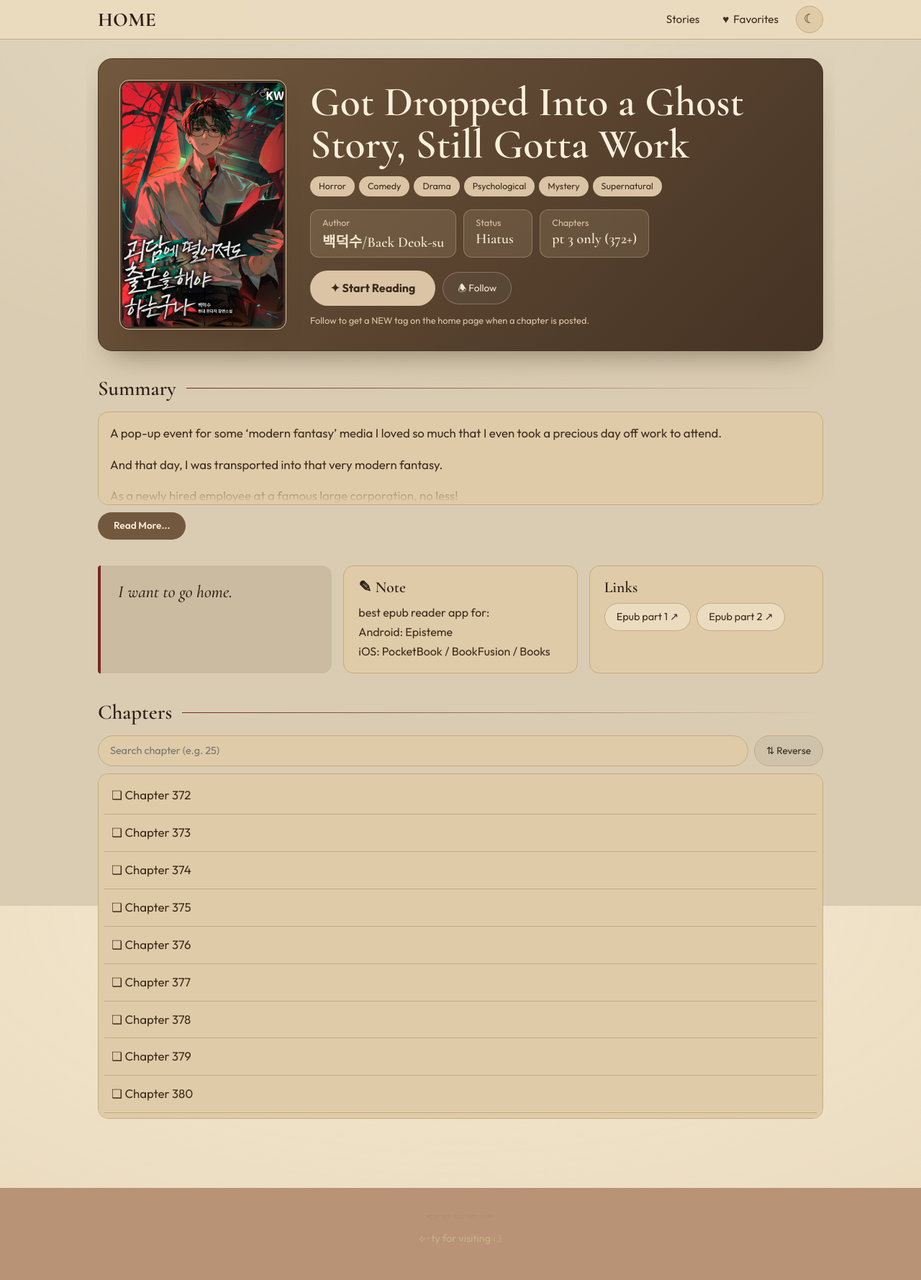
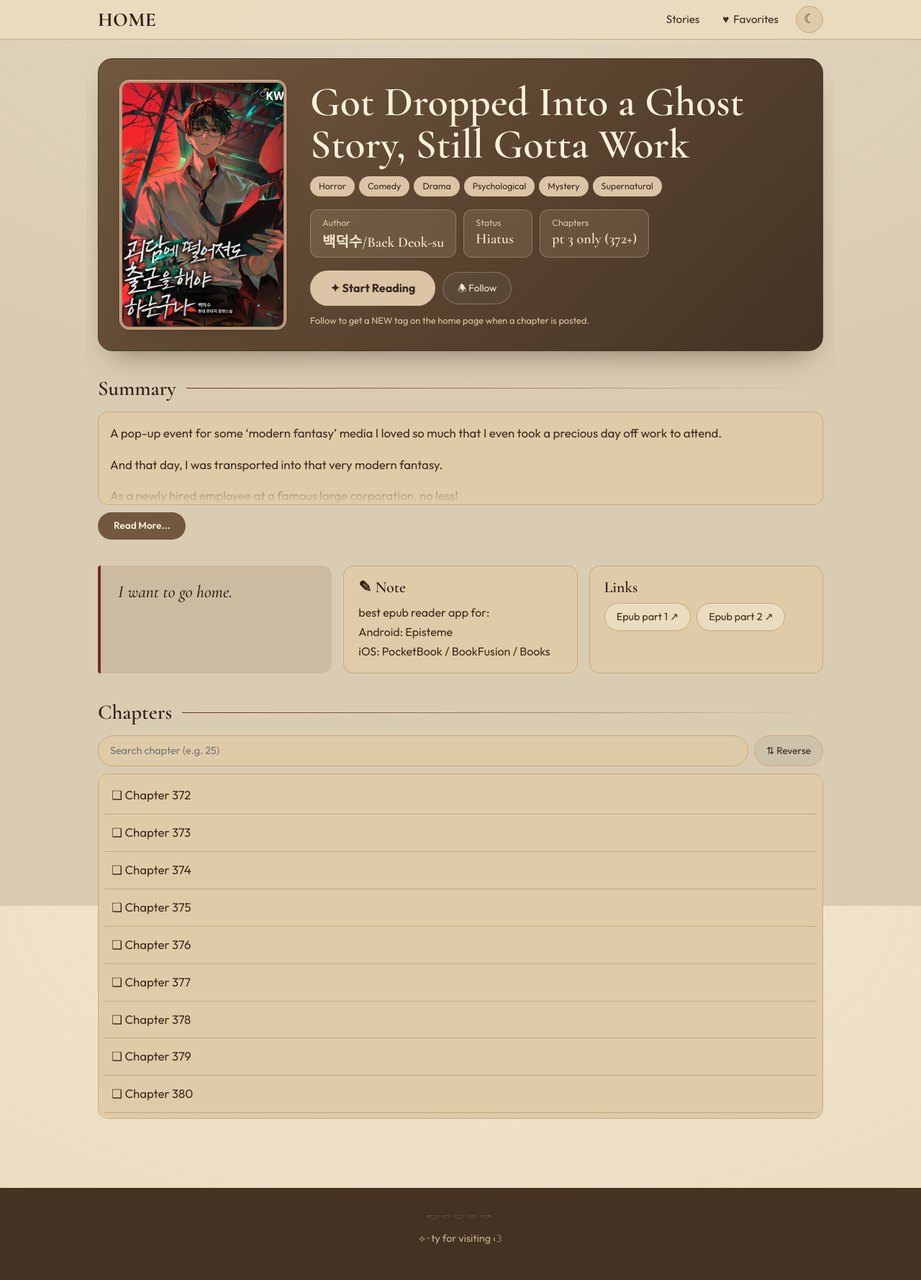
Before and after one commit to soleumn/soleumn.github.io, a Jekyll site: the page built from _novels/gsgw.md, in a window 1280 px wide. Shown: the whole page at 72% size. Built offline with Jekyll 4.4.1, drawn with Linux system fonts in a browser that asks for light colours.

Commit message:
Update site.css

```diff
--- a/assets/css/site.css
+++ b/assets/css/site.css
@@ -328,7 +328,7 @@ html[data-site-theme="light"] .novel-hero {
   --accent-soft: rgba(219, 196, 165, .14);
   color: var(--texto-principal);
 }
-html[data-site-theme="light"] .novel-cover { border-color: #443223; outline-color: #dbc4a5; }
+html[data-site-theme="light"] .novel-cover { border-color: #B89375; outline-color: #dbc4a5; }
 
 /* etiquetas preenchidas */
 html[data-site-theme="light"] .chips li {
@@ -336,7 +336,7 @@ html[data-site-theme="light"] .chips li {
 }
 
 /* rodapé em faixa escura */
-html[data-site-theme="light"] .site-footer { background: #B89375; color: #c9b08a; border-top: 0; }
+html[data-site-theme="light"] .site-footer { background: #443223; color: #c9b08a; border-top: 0; }
 html[data-site-theme="light"] .foot-orn { color: #a08670; }
 
 /* botão Read More: preenchido nos dois temas */
```
